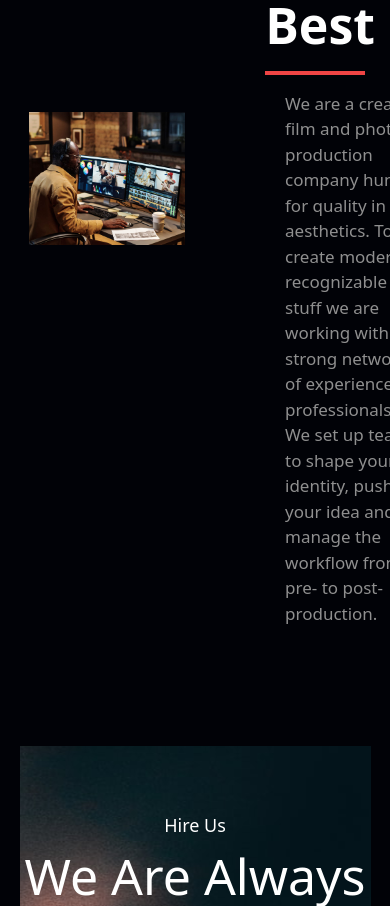
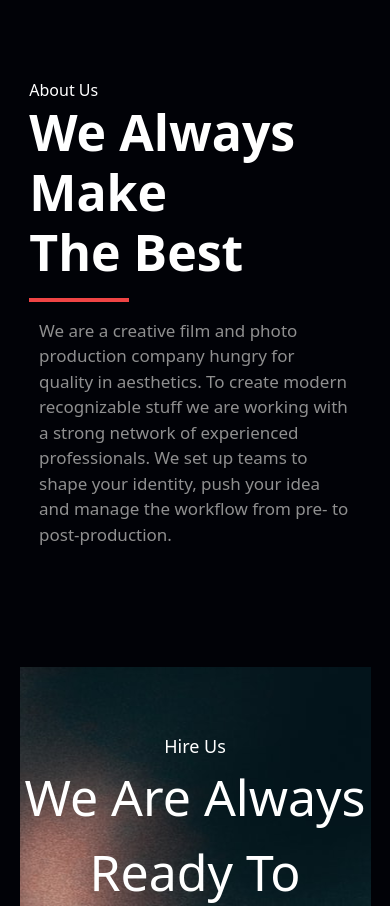
Before and after one commit to RazaNaqsh/techDarbar, a React (Vite) app: page / in a window 390 px wide. Shown: the part 2450-3356 px from the top of the page. Built offline with nearby package versions, Linux system fonts and the light colour scheme; the HTML template or start-up script is replaced by a standard one.

Commit message:
About us section responsive

```diff
--- a/src/components/AboutUs.jsx
+++ b/src/components/AboutUs.jsx
@@ -1,15 +1,15 @@
 import about from "../assets/about.jpg";
 const AboutUs = () => {
   return (
-    <div className="py-20 flex items-center w-[85%] mx-auto gap-20">
-      <img src={about} className="w-[40vw]" alt="" />
+    <div className="py-20 flex flex-col md:flex-row items-center w-[85%] mx-auto gap-20">
+      <img src={about} className="w-[80vw] md:w-[40vw]" alt="" />
       <div>
         <h3>About Us</h3>
         <h2 className="text-[50px] font-bold leading-[60px]">
           We Always Make <br /> The Best
         </h2>
         <hr className="my-4 w-[100px] border-2 border-red-500" />
-        <p className=" text-[17px] w-[35vw] mx-auto text-[#8F8F8F]">
+        <p className=" text-[17px] w-[80vw] md:w-[35vw] mx-auto text-[#8F8F8F]">
           We are a creative film and photo production company hungry for quality
           in aesthetics. To create modern recognizable stuff we are working with
           a strong network of experienced professionals. We set up teams to
```
